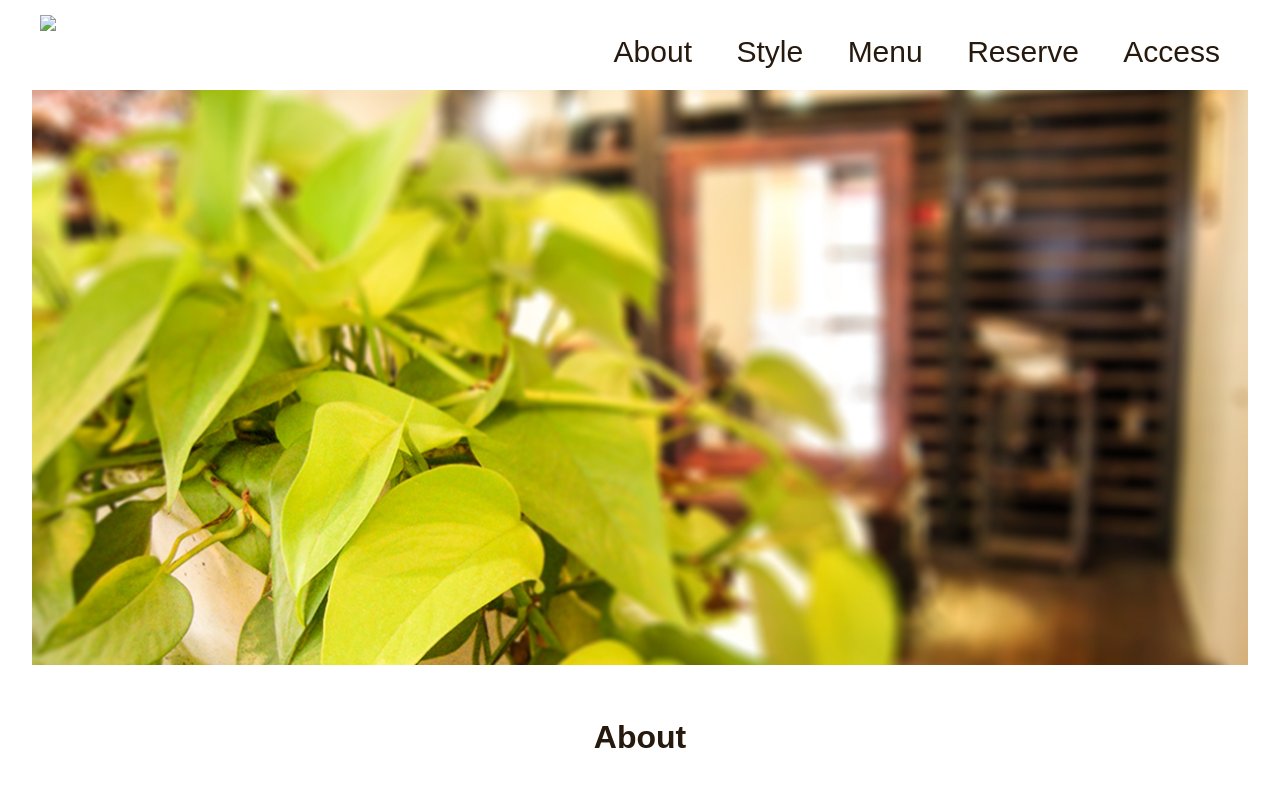
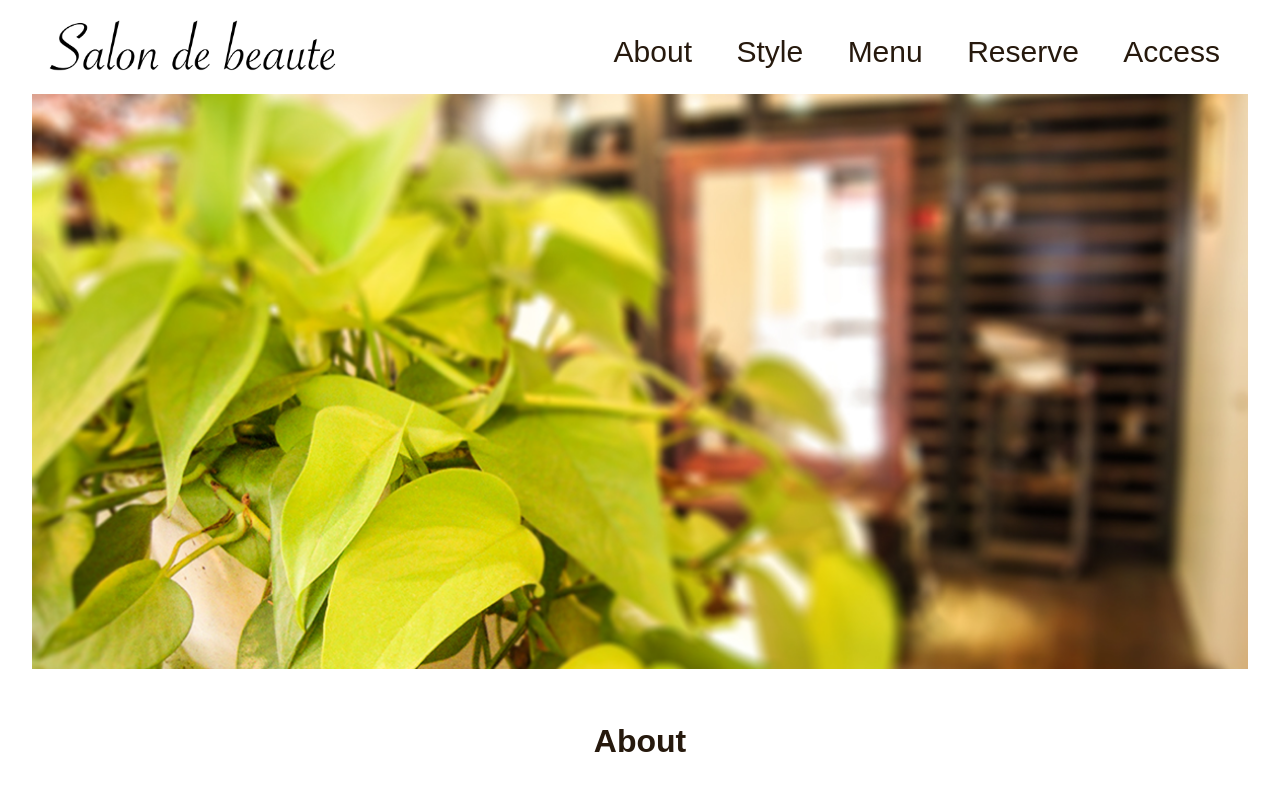
Before and after one commit to hinano128/hinano182.WEB, a plain HTML site: page index.html in a window 1280 px wide. Shown: the top 800 px of the page. Drawn offline with Linux system fonts and the light colour scheme.

Commit message:
Update index.html

```diff
--- a/index.html
+++ b/index.html
@@ -10,7 +10,7 @@
  <!--ここからHTML書き始めるよ-->
  <div class="header">
     <div class="header-logo">
-        <img src="img/美容院ロゴ.png">
+        <img src="https://github.com/hinano128/hinano182.WEB/blob/main/%E7%BE%8E%E5%AE%B9%E9%99%A2%E3%83%AD%E3%82%B4.png?raw=true">
     </div>
     <div class="header-list">
         <ul>
```
